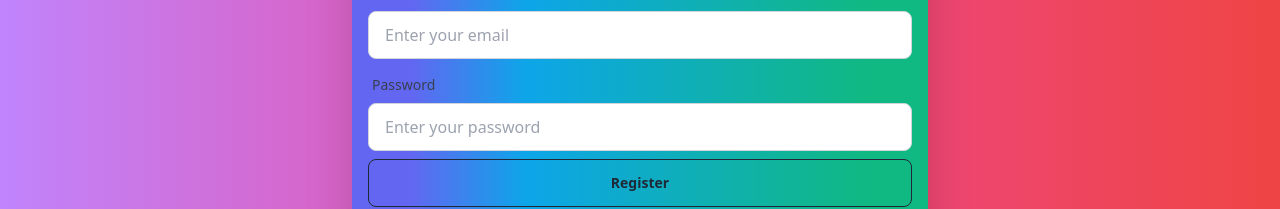
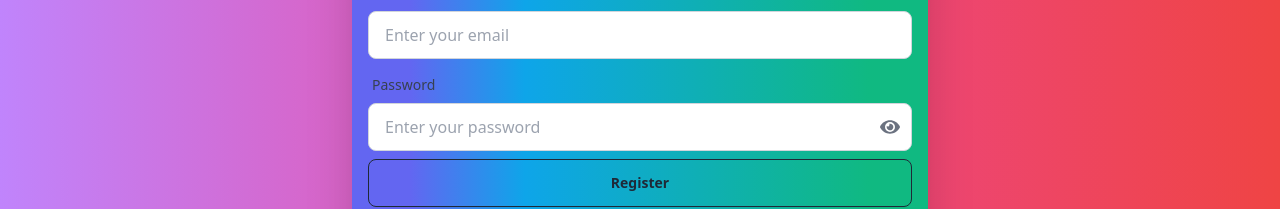
Before and after one commit to Mdnajimuddinhelal70/volunteer-management-client, a React (Vite) app: page /register in a window 1280 px wide. Shown: the part 477-686 px from the top of the page. Built offline with nearby package versions, Linux system fonts and the light colour scheme; no server answers.

Commit message:
added eye icons in the register password filed and login password filed

```diff
--- a/src/components/Login/Login.jsx
+++ b/src/components/Login/Login.jsx
@@ -1,11 +1,12 @@
-import { useContext } from "react";
+import { useContext, useState } from "react";
 import { Link, useNavigate } from "react-router-dom";
 import { AuthContext } from "../../authentication/AuthProvider/AuthProvider";
-import { FaGoogle } from "react-icons/fa";
+import { FaEye, FaEyeSlash, FaGoogle } from "react-icons/fa";
 import { Helmet } from "react-helmet-async";
 
 const Login = () => {
   const { loginUser, googleSignIn } = useContext(AuthContext);
+  const [showPassword, setShowPassword] = useState(false)
   const navigate = useNavigate();
   const handleLogin = (event) => {
     event.preventDefault();
@@ -60,12 +61,21 @@ const Login = () => {
                 <span className="label-text text-gray-700">Password</span>
               </label>
               <input
-                type="password"
+                type={showPassword ? "text" : "password"}
                 name="password"
                 placeholder="Enter your password"
                 className="input input-bordered w-full border-gray-300 focus:ring-2 focus:ring-blue-500 focus:outline-none focus:border-blue-500 transition duration-200"
                 required
               />
+               <div className="absolute inset-y-0 right-0 flex items-center px-2">
+                <button
+                  type="button"
+                  className="focus:outline-none mr-12 mt-4"
+                  onClick={() => setShowPassword(!showPassword)}
+                >
+                  {showPassword ? <FaEyeSlash /> : <FaEye />}
+                </button>
+              </div>
             </div>
             <div className="form-control mt-6">
               <input
--- a/src/components/Register/Register.jsx
+++ b/src/components/Register/Register.jsx
@@ -1,11 +1,14 @@
-import { useContext } from "react";
+import { useContext, useState } from "react";
 import { Link, useNavigate } from "react-router-dom";
 import { AuthContext } from "../../authentication/AuthProvider/AuthProvider";
+import { FaEye, FaEyeSlash } from "react-icons/fa";
 
 const Register = () => {
+  const [error, setError] = useState("")
   const { createUser } = useContext(AuthContext);
+  const [showPassword, setShowPassword] = useState(false);
+
   const navigate = useNavigate();
-
   const handleRegister = async (event) => {
     event.preventDefault();
     const form = event.target;
@@ -14,24 +17,39 @@ const Register = () => {
     const email = form.email.value;
     const password = form.password.value;
 
-    console.log(name, email, photo, password)
+    const uppercaseRegex = /[A-Z]/
+    const lowercaseRegex = /[a-z]/
+
+    if (password.length < 6) {
+      setError("Password must be at least 6 characters long!");
+      return;
+    }
+    if (!uppercaseRegex.test(password)) {
+      setError("Password must contain at least one uppercase letter!");
+      return;
+    }
+    if (!lowercaseRegex.test(password)) {
+      setError("Password must contain at least one lowercase letter!");
+      return;
+    }
+
+    console.log(name, email, photo, password);
     createUser(email, password)
-    .then(result => {
-      console.log(result)
-      navigate('/')
-    })
-    .catch(error => {
-      console.log(error.message)
-    })
-
+      .then(result => {
+        console.log(result);
+        navigate('/');
+      })
+      .catch(error => {
+        console.log(error.message);
+      });
   };
 
   return (
     <div className="hero min-h-screen bg-gradient-to-r from-purple-400 via-pink-500 to-red-500 flex items-center justify-center">
       <div className="card w-[700px] max-w-xl bg-white shadow-2xl rounded-lg overflow-hidden">
-        <div className="p-4 lg:p-4 bg-gradient-to-r from-indigo-500 from-10% via-sky-500 via-30% to-emerald-500 to-90% ...">
+        <div className="p-4 lg:p-4 bg-gradient-to-r from-indigo-500 from-10% via-sky-500 via-30% to-emerald-500 to-90%">
           <h2 className="text-xl font-bold text-center mb-6 text-gray-800">
-           User Registration !
+           User Registration!
           </h2>
           <form onSubmit={handleRegister} className="space-y-2">
             <div className="form-control">
@@ -70,19 +88,27 @@ const Register = () => {
                 required
               />
             </div>
-            <div className="form-control">
+            <div className="form-control relative">
               <label className="label">
                 <span className="label-text text-gray-700">Password</span>
               </label>
               <input
-                type="password"
+                id="password"
                 name="password"
+                type={showPassword ? "text" : "password"}
                 placeholder="Enter your password"
-                className="input input-bordered w-full border-gray-300 focus:ring-2 focus:ring-blue-500 focus:outline-none focus:border-blue-500 transition duration-200"
+                className="input input-bordered w-full border-gray-300 focus:ring-2 focus:ring-blue-500 focus:outline-none focus:border-blue-500 transition duration-200 pr-12" // Adjust padding-right
                 required
               />
+              <button
+                type="button"
+                className="absolute inset-y-0 right-0 flex items-center px-3 text-gray-500 focus:outline-none mt-9"
+                onClick={() => setShowPassword(!showPassword)}
+              >
+                {showPassword ? <FaEyeSlash size={20} /> : <FaEye size={20} />}
+              </button>
             </div>
-
+              {error && <p className="text-red-500 text-xs mt-2">{error}</p>}
             <div className="form-control mt-6">
               <input
                 className="btn btn-outline w-full transition duration-200"
```
